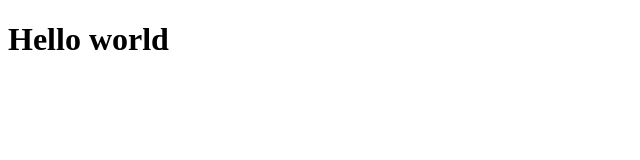
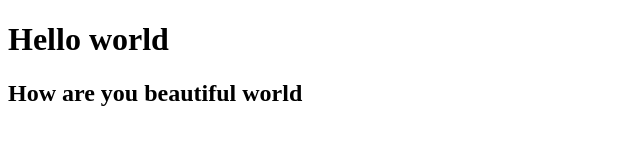
Before and after one commit to DITM-2022-Assignment/ditm-mg-assignment-damienbelford, a plain HTML site: page index.html in a window 1280 px wide. Shown: the whole page, without its empty margins (0-640 px from the left). Drawn offline with Linux system fonts and the light colour scheme.

Commit message:
this is a commit

```diff
--- a/index.html
+++ b/index.html
@@ -9,5 +9,6 @@
   </head>
   <body>
     <h1>Hello world</h1>
+    <h2>How are you beautiful world</h2>
   </body>
 </html>
```
